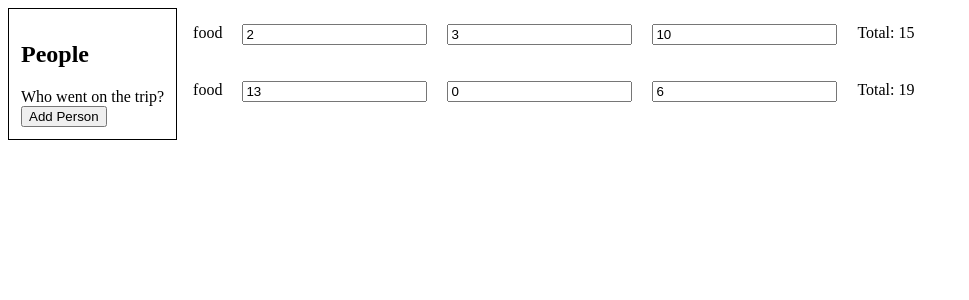
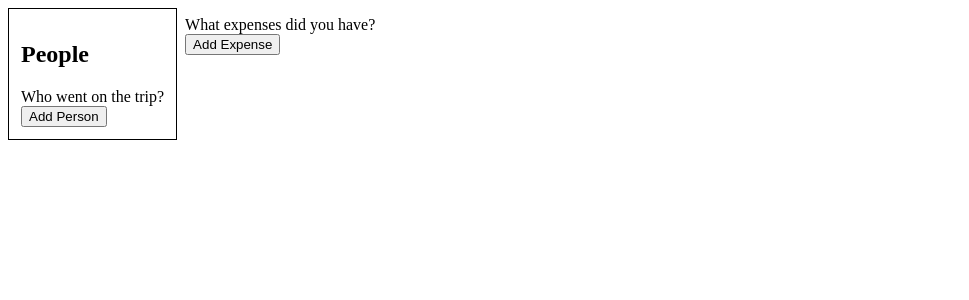
Before and after one commit to dylan-marx/trip-divisor, a React (Vite) app: page / in a window 1280 px wide. Shown: the top 300 px of the page, without its empty margins (0-969 px from the left). Built offline with nearby package versions, Linux system fonts and the light colour scheme.

Commit message:
Added add expense button

```diff
--- a/src/Components/ExpenseCreation.tsx
+++ b/src/Components/ExpenseCreation.tsx
@@ -1,4 +1,4 @@
-import { FC, useState } from "react";
+import { ChangeEvent, FC, useState } from "react";
 import Account from "./Objects/Account";
 import Expense from "./Objects/Expense";
 import './Styling/ExpenseCreation.css'
@@ -9,7 +9,8 @@ interface ExpenseCreationProps {
 }
 
 const ExpenseCreation : FC<ExpenseCreationProps> = ({allAccounts, allExpenses}) => {
-
+    const [description, setDescription] = useState('');
+    const [addingExpense, setAddingExpense] = useState(false);
     const [expenses, setExpenses] = useState<Expense[]>(allExpenses);
 
     const handlePayementChange = (expenseIndex: number, paymentIndex: number, newPaymentValue: number) => {
@@ -18,11 +19,46 @@ const ExpenseCreation : FC<ExpenseCreationProps> = ({allAccounts, allExpenses})
         setExpenses(newExpenses);
     }
 
+    const handleInputChange  = (event: ChangeEvent<HTMLInputElement>) => {
+        setDescription(event.target.value);
+    }
+
+    const addExpense = () => {
+        if (description.trim() !== '') {
+            const newPayments = new Array(allAccounts.length).fill(0);
+            const newExpense = new Expense(newPayments, description);
+            const newExpenses = [...expenses];
+            newExpenses.push(newExpense);
+
+            setExpenses(newExpenses);
+            setDescription('');
+            setAddingExpense(false);
+        }
+
+    }
+
     return (
         <div className="expense-creation-container">
+            <div>
+                <div>What expenses did you have?</div>
+                {
+                    (!addingExpense) && <button onClick={() => setAddingExpense(true)}>Add Expense</button>
+                }
+
+                {
+                    addingExpense && (
+                        <div>
+                            <input type="text" value={description} onChange={handleInputChange}></input>
+                            <button onClick={addExpense}>Add</button>
+                            <button onClick={() => setAddingExpense(false)}>Cancel</button>
+                        </div>
+                    )
+                }
+
+            </div>
             {
 
-                allExpenses.map((expense, expenseIndex) => (
+                expenses.map((expense, expenseIndex) => (
                     <div key={expenseIndex} className="expense">
                         <div>{expense.description}</div>
                         {
```
